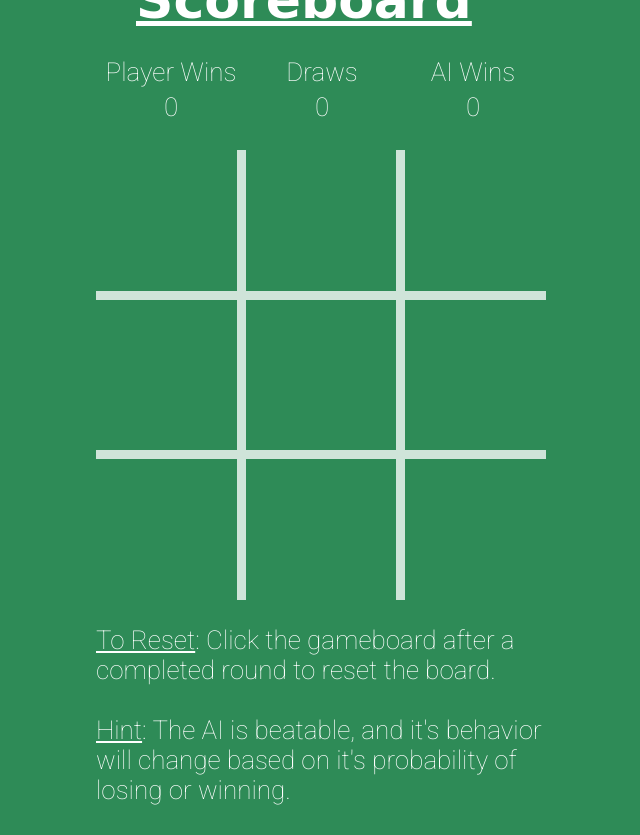
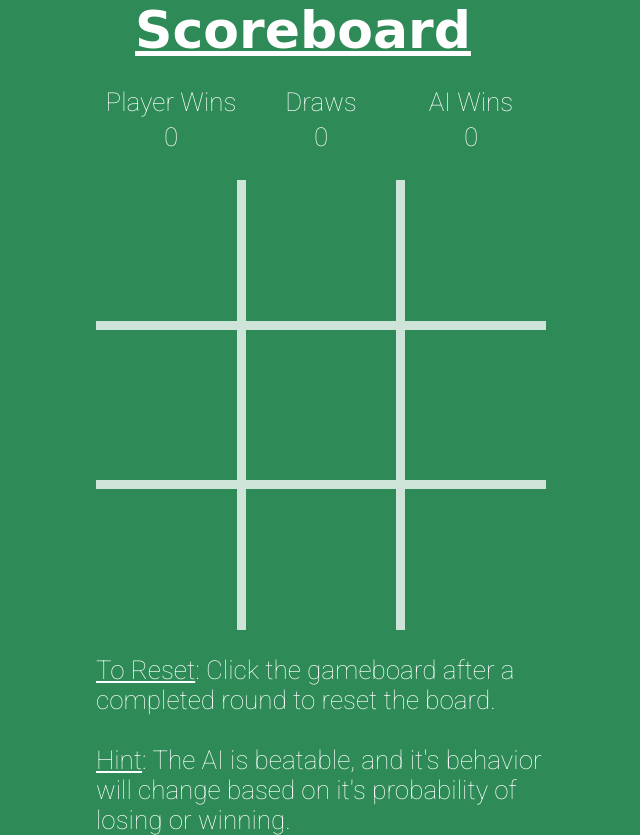
Before and after one commit to KajTassi/tic-tac-game, a React (Create React App) app: page / in a window 1280 px wide. Shown: the whole page, without its empty margins (318-958 px from the left). Built offline with nearby package versions, Linux system fonts and the light colour scheme.

Commit message:
html change

```diff
--- a/src/components/Game.js
+++ b/src/components/Game.js
@@ -13,11 +13,11 @@ function Game() {
   });
 
   return (
-    <div className="Game">
+    <body className="board">
       <Scores scores={scores}/>
       <Board setScores={setScores}/>
       <About />
-    </div>
+    </body>
   );
 }
 
--- a/src/components/Styling.css
+++ b/src/components/Styling.css
@@ -1,9 +1,8 @@
   .board {
       max-width: 452px;
-      max-height: 452;
+      max-height: 800px;
       display: flex;
       flex-wrap: wrap;
-      margin-top: 5px;
     }
 
   .scores {
@@ -26,7 +25,6 @@
     display:inline-block;
     width: 92%;
     text-align:center;
-    margin-top: 5px;
     text-decoration: underline;
     font-family: cursive, Comic Sans MS, Snell Roundhand;
   }
```
